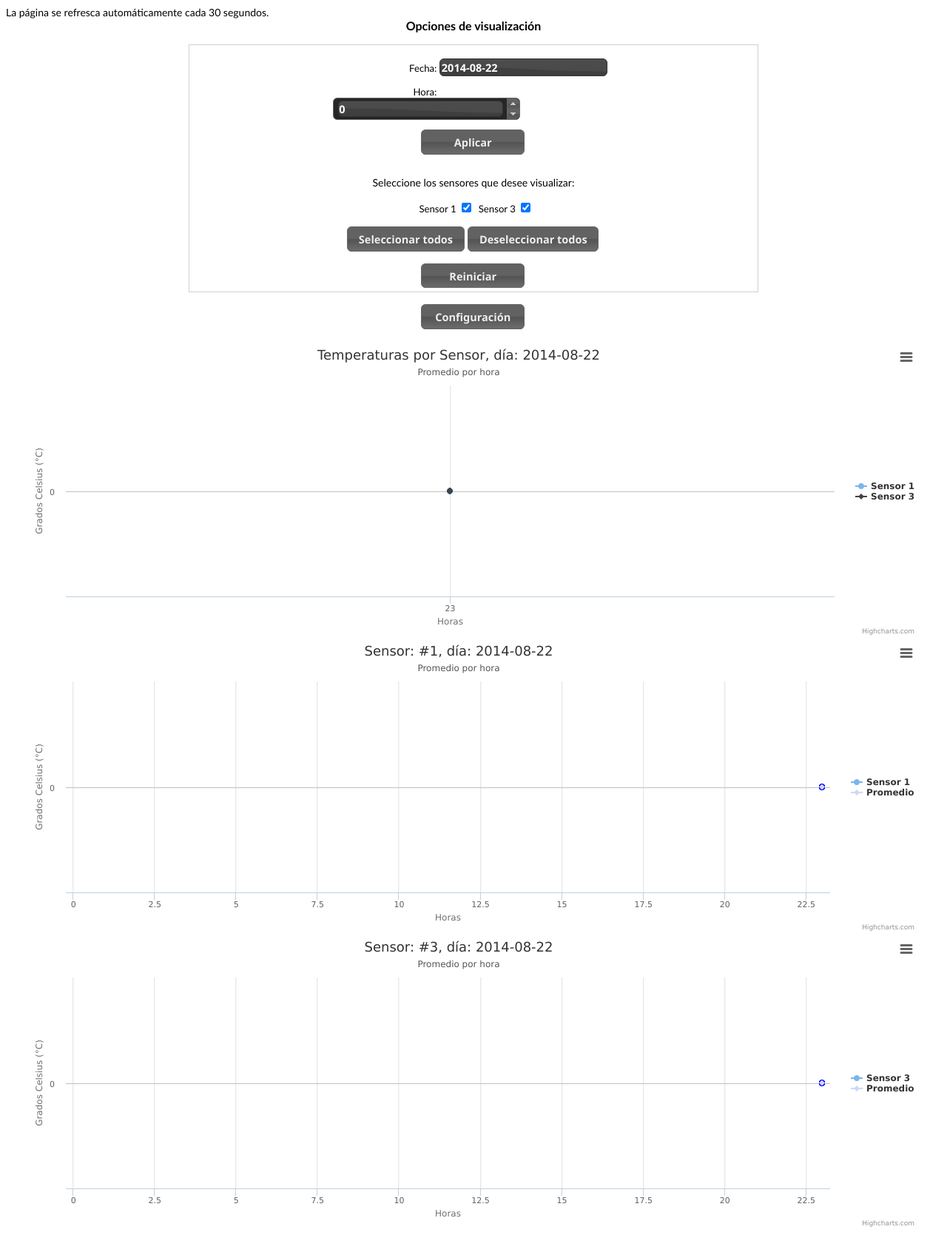
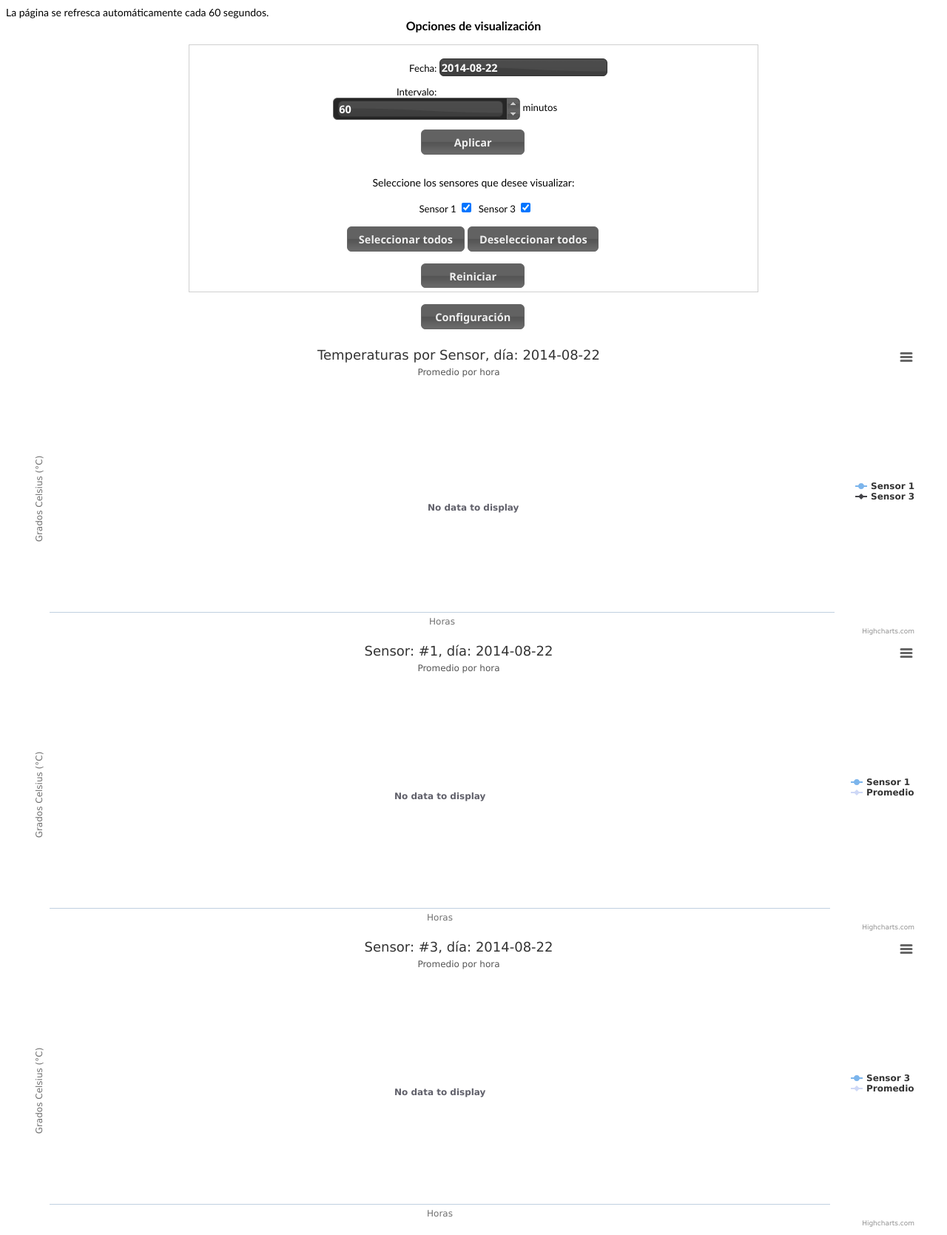
Before and after one commit to rodety/termocuplas, a PHP site: page /home.php in a window 1280 px wide. Shown: the whole page at 74% size. Run offline with PHP 8.4, Linux system fonts and the light colour scheme; data comes from the database, SQL or seed files in the repository; data that the repository does not hold is empty.

Commit message:
Changing chart type to datetime...

```diff
--- a/sensor-v2/avg.php
+++ b/sensor-v2/avg.php
@@ -2,13 +2,9 @@
 	require("database.php");
 	$arr = parse_ini_file($config);
 
-	$zoom=isset($_GET['zoom']) ? $_GET['zoom'] : 'dia';
 	$fecha=isset($_GET['fecha']) ? $_GET['fecha'] : '2014-01-01';
-	$hora=isset($_GET['hora']) ? $_GET['hora'] : 0;
-
-	$nvalues=24;
-	if($zoom=='hora')
-		$nvalues=60;
+	$intervalo=isset($_GET['intervalo']) ? $_GET['intervalo'] : 60;
+	$nvalues=24*(60/$intervalo);
 
 	try
 	{
@@ -32,7 +28,6 @@
 		$stddev=array_fill(0,$nvalues,null);
 
 		$data = array();
-		$idx = array();
 
 		for($i = 0; $i<$nsensores; $i++)
 		{
@@ -40,64 +35,53 @@
 			{
 				$idSensor=$i+1;
 
-				if($zoom=='dia')
+				if($intervalo==60)
 				{
-					$statement = $conn->prepare("select avg(valor) as Valor,hour(fecha) from Temperatura where Sensor_idSensor=:idSensor and fecha >= :fecha and fecha < :fecha + INTERVAL 1 DAY group by hour(fecha),Sensor_idSensor");
+					$statement = $conn->prepare("select floor(UNIX_TIMESTAMP(CONVERT_TZ(DATE_ADD(:fecha,INTERVAL hour(fecha) hour),'+5:00','GMT'))*1000) as UTC, avg(valor) as Valor from Temperatura where Sensor_idSensor=:idSensor and fecha >= :fecha and fecha < :fecha + INTERVAL 1 DAY group by hour(fecha),Sensor_idSensor");
 					$statement->execute(array(':idSensor' => $idSensor,':fecha' => $fecha));
 				}
-				else if($zoom=='hora')
+				else
 				{
-					$statement = $conn->prepare("select avg(valor) as Valor,minute(fecha) from
-					Temperatura where Sensor_idSensor=:idSensor and fecha >= DATE_ADD(:fecha, INTERVAL :hora HOUR) and
-					fecha < DATE_ADD(:fecha, INTERVAL :hora+1 HOUR) group by minute(fecha),Sensor_idSensor");
-					$statement->execute(array(':idSensor' => $idSensor,':fecha' => $fecha,':hora' => $hora));
+					$statement = $conn->prepare("select floor(UNIX_TIMESTAMP(CONVERT_TZ(DATE_ADD(:fecha,INTERVAL :intervalo*((60/:intervalo)*HOUR(fecha)+FLOOR(MINUTE(fecha)/:intervalo)) MINUTE), '+5:00', 'GMT'))*1000) as axtitle,avg(valor) as Valor from Temperatura where Sensor_idSensor=:idSensor and fecha >= :fecha and fecha < :fecha + INTERVAL 1 DAY group by axtitle");
+					$statement->execute(array(':idSensor' => $idSensor,':fecha' => $fecha,':intervalo' => $intervalo));
 				}
 
 				$rows = array();
-				$idxs = array();
 
 				while($row = $statement->fetch())
 				{
-					$rows[] = floatval($row[0]);
-					$idxs[] = intval($row[1]);
-				}
-
-				while(count($rows)<$nvalues)
-				{
-					array_push($rows,0.0);
-					array_push($idxs,$nvalues-1);
+					$rows[] = array($row[0],floatval($row[1]));
 				}
 
 				$data[$i]=$rows;
-				$idx[$i]=$idxs;
 
 				for($j = 0; $j<$nvalues; $j++)
 				{
-					$rowsavg[$idxs[$j]]+=$rows[$j];
+					$rowsavg[$j]+=$rows[$j][1];
 				}
 			}
 		}
 
 		for($j = 0; $j<$nvalues; $j++)
 		{
-			$rowsavg[$idxs[$j]]/=$numHabilitados;
+			$rowsavg[$j]/=$numHabilitados;
 		}
 
 		for($i = 0; $i<$nsensores; $i++)
 		{
 			for($j = 0; $j<$numHabilitados; $j++)
 			{
-				$stddev[$idxs[$j]]+=($data[$i][$j]-$rowsavg[$idxs[$j]])*($data[$i][$j]-$rowsavg[$idxs[$j]]);
+				$stddev[$j]+=($data[$i][$j][1]-$rowsavg[$j])*($data[$i][$j][1]-$rowsavg[$j]);
 			}
 		}
 
 		for($j = 0; $j<$numHabilitados; $j++)
 		{
-			$stddev[$idxs[$j]]*=(1/floatval($numHabilitados));
-			$stddev[$idxs[$j]]=sqrt($stddev[$idxs[$j]]);
+			$stddev[$j]*=(1/floatval($numHabilitados));
+			$stddev[$j]=sqrt($stddev[$j]);
 		}
 
-		$response = array('avg'=>$rowsavg,'stddev'=>$stddev,'data'=>$data,'idx'=>$idx);
+		$response = array('avg'=>$rowsavg,'stddev'=>$stddev,'data'=>$data);
 		print json_encode($response);
 	}
 	catch(PDOException $Exception)
--- a/sensor-v2/chart.js
+++ b/sensor-v2/chart.js
@@ -1,24 +1,24 @@
 var avg = new Array(nvalues+1).join('0').split('').map(parseFloat);
 var stddev = new Array(nvalues+1).join('0').split('').map(parseFloat);
 var sensors_data;
-var idx_data;
 var umbral;
 var porcentaje;
+var refresco;
 var nsensores;
 var sensores_habilitados;
 
 var ejex;
 var titulo;
 
-if(zoom=='dia')
+if(intervalo==60)
 {
 	ejex='Horas';
 	titulo='Promedio por hora';
 }
-else if(zoom=='hora')
+else
 {
 	ejex='Minutos';
-	titulo='Promedio por minuto';
+	titulo='Promedio por intervalo';
 }
 
 function checkVisible()
@@ -65,13 +65,11 @@
 		data:
 		{
 			fecha: $('#datepicker').datepicker({ dateFormat: 'dd-mm-yy' }).val(),
-			zoom: zoom,
-			hora: hora
+			intervalo: intervalo,
 		},
 		success: function(data)
 		{
 			sensors_data=data.data;
-			idx_data=data.idx;
 
 			for(j = 0; j<data.avg.length; j++)
 			{
@@ -90,25 +88,36 @@
 		{
 			umbral=parseFloat(data.umbral);
 			porcentaje=parseFloat(data.porcentaje);
+			refresco=parseInt(data.refresco);
 			nsensores=parseInt(data.nsensores);
 			sensores_habilitados=data.sensores_habilitados;
 		}
 	});
 
-	$("#spinHora").spinner({
+	$("#spinIntervalo").spinner({
         numberFormat: "d2",
+        step: 5,
         spin: function(event, ui)
         {
-            if(ui.value > 23)
+           if(ui.value > 60)
             {
-                $(this).spinner("value", 0);
+                $(this).spinner("value",5);
                 return false;
             }
-            else if (ui.value < 0)
+            else if(ui.value < 5)
             {
-                $(this).spinner("value", 23);
+                $(this).spinner("value",30);
                 return false;
             }
+            else if(60%ui.value!=0)
+            {
+				var c=ui.value;
+				while(60%c!=0)
+					c+=5;
+
+				$(this).spinner("value",c);
+                return false;
+			}
         },
 	});
 
@@ -131,7 +140,8 @@
 
 	var mainOptions={
 		chart:{
-			renderTo: 'container'
+			renderTo: 'container',
+			zoomType: 'x'
 		},
 		title: {
 			text: 'Temperaturas por Sensor, día: '+$('#datepicker').datepicker({ dateFormat: 'dd-mm-yy' }).val(),
@@ -145,6 +155,7 @@
 			title:{
 				text: ejex
 			},
+			type: 'datetime',
 			gridLineWidth:0.5
 		},
 		yAxis: {
@@ -158,7 +169,8 @@
 			}]
 		},
 		tooltip: {
-			valueSuffix: '°C'
+			headerFormat: '<b>{series.name}</b><br>',
+			pointFormat: 'Hora: {point.x:%H:%M}, <b>{point.y:.2f} °C</b>'
 		},
 		legend: {
 			layout: 'vertical',
@@ -173,33 +185,40 @@
 	for(i = 1; i < nsensores+1; i++)
 	{
 		var data = sensors_data[i-1];
-		var idx = idx_data[i-1];
+		var dataData = [];
+
+		for(j = 0; j < data.length; j++)
+		{
+			var mp = {};
+			mp['x'] = data[j][0];
+			mp['y'] = data[j][1];
+			dataData.push(mp);
+		}
+
+		var d = $("#datepicker").val();
+		chart.addSeries({
+			name: 'Sensor '+sensores_habilitados[i-1],
+			pointStart: Date.UTC((Number(d.split("-")[0])), (Number(d.split("-")[1]) - 1), (Number(d.split("-")[2]))),
+			pointInterval: 3600 * 1000,
+			data: dataData
+		});
+
+		var dataColor = [];
 		var dataAvg = [];
 
 		for(j = 0; j < data.length; j++)
 		{
 			var mp = {};
-			mp['x'] = idx[j];
-			mp['y'] = data[j];
-			dataAvg.push(mp);
-		}
+			mp['x'] = data[j][0];
+			mp['y'] = data[j][1];
 
-		chart.addSeries({
-			name: 'Sensor '+sensores_habilitados[i-1],
-			data: dataAvg
-		});
-
-		var dataColor = [];
-
-		for(j = 0; j < data.length; j++)
-		{
-			var mp = {};
-			mp['x'] = idx[j];
-			mp['y'] = data[j];
+			var mpavg = {};
+			mpavg['x'] = data[j][0];
+			mpavg['y'] = avg[j];
 
 			var marker = {};
 
-			if(data[idx[j]]>(avg[j]+umbral+(porcentaje*avg[j])/100.0) || data[idx[j]]<(avg[j]-umbral-(porcentaje*avg[j])/100.0))
+			if(data[j][1]>(avg[j]+umbral+(porcentaje*avg[j])/100.0) || data[j][1]<(avg[j]-umbral-(porcentaje*avg[j])/100.0))
 			{
 				marker["fillColor"] = 'red';
 			}
@@ -210,9 +229,13 @@
 
 			mp["marker"] = marker;
 			dataColor.push(mp);
+			dataAvg.push(mpavg);
 		}
 
 		var options = {
+				chart:{
+					zoomType: 'x'
+				},
 				title: {
 					text: 'Sensor: #'+ sensores_habilitados[i-1] +', día: '+$('#datepicker').datepicker({ dateFormat: 'dd-mm-yy' }).val(),
 					x: -20 //center
@@ -225,6 +248,7 @@
 					title:{
 						text: ejex
 					},
+					type: 'datetime',
 					gridLineWidth:0.5
 				},
 				yAxis: {
@@ -238,7 +262,8 @@
 					}]
 				},
 				tooltip: {
-					valueSuffix: '°C'
+					headerFormat: '<b>Promedio</b><br>',
+					pointFormat: 'Hora: {point.x:%H:%M}, <b>{point.y:.2f} °C</b>'
 				},
 				legend: {
 					layout: 'vertical',
@@ -249,10 +274,11 @@
 				series: [{
 					name: 'Sensor '+sensores_habilitados[i-1],
 					data: dataColor
-					//,color: 'blue'
 				},{
 					name: 'Promedio',
-					data: avg,
+					data: dataAvg,
+					pointStart: Date.UTC((Number(d.split("-")[0])), (Number(d.split("-")[1]) - 1), (Number(d.split("-")[2]))),
+					pointInterval: 3600 * 1000,
 					color: '#CED8F6'
 				}]
 			};
--- a/sensor-v2/config.ini
+++ b/sensor-v2/config.ini
@@ -1,3 +1,4 @@
 [parametros_sensor]
 umbral = 2
 porcentaje = 5
+refresco = 60
--- a/sensor-v2/database.php
+++ b/sensor-v2/database.php
@@ -7,6 +7,9 @@
 	$config = 'config.ini';
 	$nsensores = 0;
 	$sensores_habilitados = array();
+
+	$m = parse_ini_file($config);
+	$refresco = $m['refresco'];
 
 	try
 	{
--- a/sensor-v2/home.php
+++ b/sensor-v2/home.php
@@ -15,21 +15,17 @@
 
 		<script src="jquery-ui.js"></script>
 		<script>
-			function refreshTime(timeout)
+			function refreshTime()
 			{
-				setInterval("init();",timeout);
+				init();
+				setInterval("init();",refresco*1000);
 			}
 
+			var intervalo;
+			intervalo=<?php echo isset($_GET['intervalo']) ? $_GET['intervalo'] : 60; ?>;
+
 			var nvalues;
-			var zoom;
-			zoom='<?php echo isset($_GET['zoom']) ? $_GET['zoom'] : 'dia'; ?>';
-			var hora;
-			hora=<?php echo isset($_GET['hora']) ? $_GET['hora'] : '0'; ?>;
-
-			if(zoom=='dia')
-				nvalues=24;
-			else if(zoom=='hora')
-				nvalues=60;
+			nvalues=24*(60/intervalo);
 
 			$(function() {
 				$.datepicker.regional['es'] =
@@ -95,8 +91,8 @@
 
 		<script src="chart.js"></script>
 	</head>
-	<body onload="javascript:refreshTime(30000);">
-		<span style="font-size:14px;">La página se refresca automáticamente cada 30 segundos.</span><br />
+	<body onload="javascript:refreshTime();">
+		<span style="font-size:14px;">La página se refresca automáticamente cada <?php echo $refresco; ?> segundos.</span><br />
 		<div align="center" style="padding: 0px;">
 			<span style="font-weight:bold; font-size:16px;">Opciones de visualización</span><br /><br />
 			<div style="border: 1px solid #d0d0d0; width:60%; padding: 5px 5px 5px 5px;">
@@ -106,11 +102,10 @@
 						<p>
 							<label for="datepicker" class="labelui">Fecha:</label>
 							<input type="text" id="datepicker" name='fecha' value="2014-01-01">
-							<input type="hidden" name="zoom" value="hora">
 						</p>
 						<p>
-							<label for="spinHora" class="labelui">Hora:</label>
-							<input id="spinHora" name="hora" value=<?php echo isset($_GET['hora']) ? $_GET['hora'] : 0; ?>>
+							<label for="spinIntervalo" class="labelui">Intervalo:</label>
+							<input id="spinIntervalo" name="intervalo" value=<?php echo isset($_GET['intervalo']) ? $_GET['intervalo'] : 60; ?>> minutos
 							<div align="center">
 								<button>Aplicar</button>
 								</form>
@@ -121,8 +116,6 @@
 					<span style="font-size:14px;">Seleccione los sensores que desee visualizar:</span><br /><br />
 					<div id="wrapper">
 						<?php
-							$arr = parse_ini_file($config);
-
 							try
 							{
 								$statement = $conn->prepare("select * from Sensor where habilitado=true");
--- a/sensor-v2/save.php
+++ b/sensor-v2/save.php
@@ -54,7 +54,8 @@
 
 		$um=isset($_POST['umbral']) ? (float)$_POST['umbral'] : 0.0;
 		$pr=isset($_POST['porcentaje']) ? (float)$_POST['porcentaje'] : 0.0;
-		$arr = array('umbral'=>$um,'porcentaje'=>$pr);
+		$rf=isset($_POST['refresco']) ? (float)$_POST['refresco'] : 0.0;
+		$arr = array('umbral'=>$um,'porcentaje'=>$pr,'refresco'=>$rf);
 		$data = array('parametros_sensor'=>$arr);
 		write_ini($data,'config.ini');
 	}
```
Also changed, not shown: sensor-v2/config.php (+8 -2 lines).
